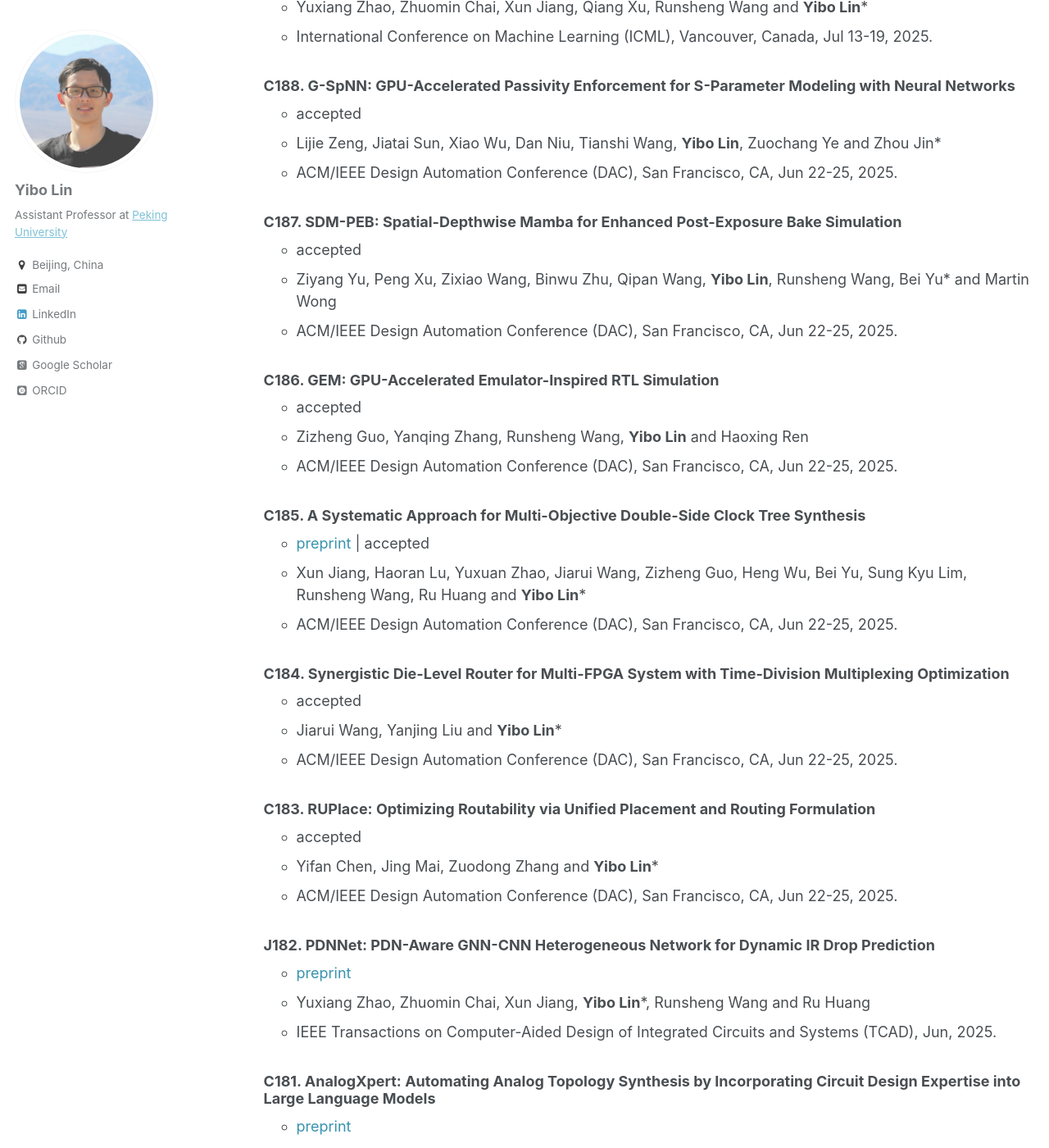
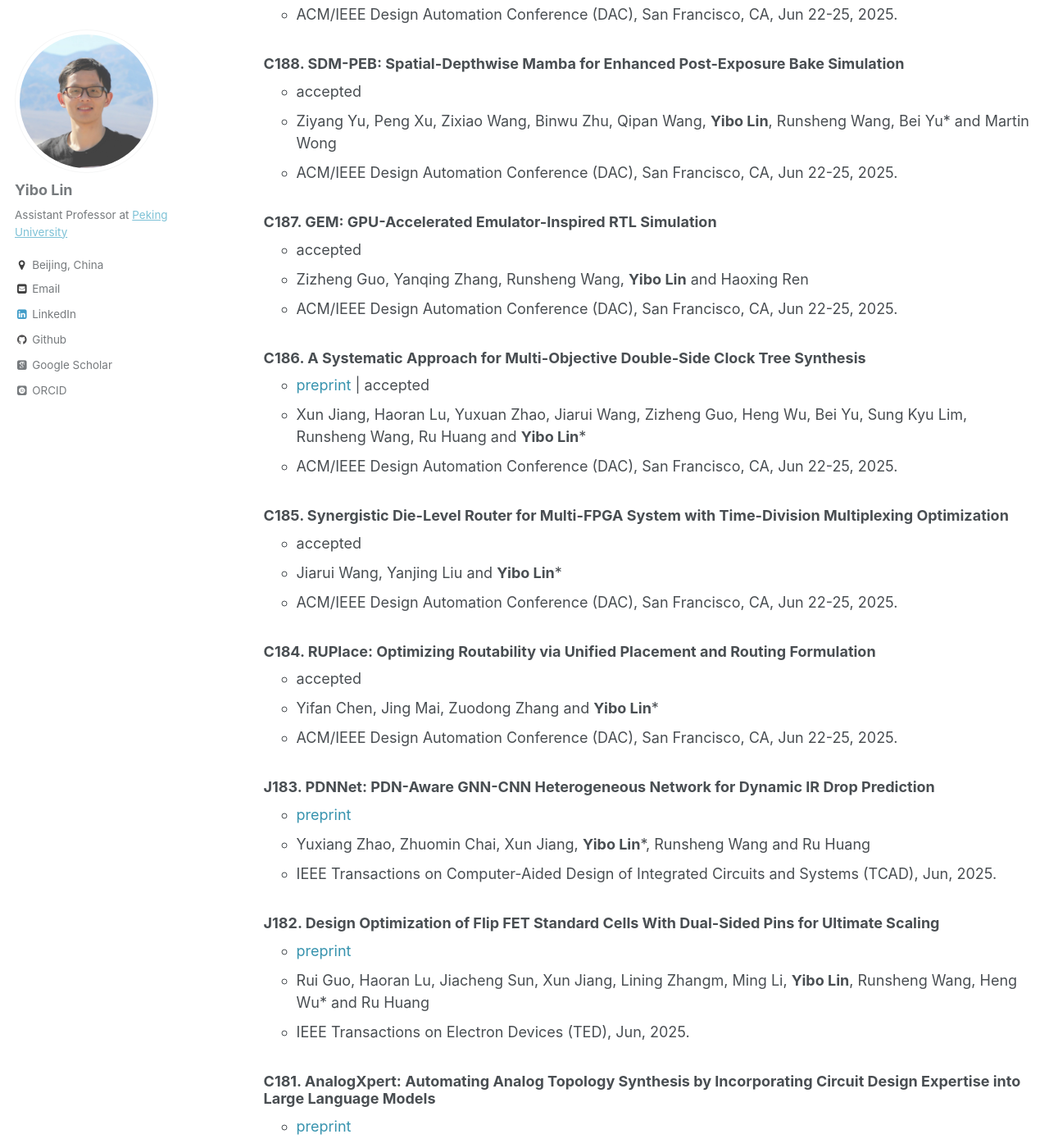
Before and after one commit to limbo018/limbo018.github.io, a Jekyll site: the page built from _pages/publications.md, in a window 1280 px wide and 1400 px high, scrolled down 1403 px. Shown: the whole window at 82% size. Built offline with Jekyll 4.4.1, drawn with Linux system fonts in a browser that asks for light colours; some web fonts are replaced; some of the changed text lies outside the part shown.

Commit message:
update ted25 paper

```diff
--- a/_pages/publications.md
+++ b/_pages/publications.md
@@ -35,55 +35,55 @@ Conference and Journal Papers
      * Bingyang Liu, Haoyi Zhang, Xiaohan Gao, Zichen Kong, Xiyuan Tang, **Yibo Lin**\*, Runsheng Wang and Ru Huang
      * IEEE Transactions on Computer-Aided Design of Integrated Circuits and Systems (TCAD), 2025.
 
-  ### J191. [Design Optimization of Flip FET Standard Cells With Dual-Sided Pins for Ultimate Scaling](https://doi.org/10.1109/TED.2025.3558759)
-     * <a href="https://arxiv.org/abs/2504.10122" style="color:#3793ae">preprint</a> \| accepted
-     * Rui Guo, Haoran Lu, Jiacheng Sun, Xun Jiang, Lining Zhangm, Ming Li, **Yibo Lin**, Runsheng Wang, Heng Wu\* and Ru Huang
-     * IEEE Transactions on Electron Devices (TED), 2025.
-
-  ### J190. [Theseus: Exploring Efficient Wafer-Scale Chip Design for Large Language Models](https://doi.org/10.1109/TCAD.2025.3566297)
+  ### J191. [Theseus: Exploring Efficient Wafer-Scale Chip Design for Large Language Models](https://doi.org/10.1109/TCAD.2025.3566297)
      * <a href="https://arxiv.org/abs/2407.02079" style="color:#3793ae">preprint</a> \| accepted
      * Jingchen Zhu, Chenhao Xue, Yiqi Chen, Zhao Wang, Chen Zhang, Yu Shen, Yifan Chen, Zekang Cheng, Yu Jiang, Tianqi Wang, **Yibo Lin**, Wei Hu, Bin Cui, Runsheng Wang, Yun Liang and Guangyu Sun\*
      * IEEE Transactions on Computer-Aided Design of Integrated Circuits and Systems (TCAD), 2025.
 
-  ### C189. DeepLayout: Learning Neural Representations of Circuit Placement Layout
+  ### C190. DeepLayout: Learning Neural Representations of Circuit Placement Layout
      * accepted
      * Yuxiang Zhao, Zhuomin Chai, Xun Jiang, Qiang Xu, Runsheng Wang and **Yibo Lin**\*
      * International Conference on Machine Learning (ICML), Vancouver, Canada, Jul 13-19, 2025.
 
-  ### C188. G-SpNN: GPU-Accelerated Passivity Enforcement for S-Parameter Modeling with Neural Networks
+  ### C189. G-SpNN: GPU-Accelerated Passivity Enforcement for S-Parameter Modeling with Neural Networks
      * accepted
      * Lijie Zeng, Jiatai Sun, Xiao Wu, Dan Niu, Tianshi Wang, **Yibo Lin**, Zuochang Ye and Zhou Jin\*
      * ACM/IEEE Design Automation Conference (DAC), San Francisco, CA, Jun 22-25, 2025.
 
-  ### C187. SDM-PEB: Spatial-Depthwise Mamba for Enhanced Post-Exposure Bake Simulation
+  ### C188. SDM-PEB: Spatial-Depthwise Mamba for Enhanced Post-Exposure Bake Simulation
      * accepted
      * Ziyang Yu, Peng Xu, Zixiao Wang, Binwu Zhu, Qipan Wang, **Yibo Lin**, Runsheng Wang, Bei Yu\* and Martin Wong
      * ACM/IEEE Design Automation Conference (DAC), San Francisco, CA, Jun 22-25, 2025.
 
-  ### C186. GEM: GPU-Accelerated Emulator-Inspired RTL Simulation
+  ### C187. GEM: GPU-Accelerated Emulator-Inspired RTL Simulation
      * accepted
      * Zizheng Guo, Yanqing Zhang, Runsheng Wang, **Yibo Lin** and Haoxing Ren
      * ACM/IEEE Design Automation Conference (DAC), San Francisco, CA, Jun 22-25, 2025.
 
-  ### C185. A Systematic Approach for Multi-Objective Double-Side Clock Tree Synthesis
+  ### C186. A Systematic Approach for Multi-Objective Double-Side Clock Tree Synthesis
      * <a href="https://arxiv.org/abs/2503.12512" style="color:#3793ae">preprint</a> \| accepted
      * Xun Jiang, Haoran Lu, Yuxuan Zhao, Jiarui Wang, Zizheng Guo, Heng Wu, Bei Yu, Sung Kyu Lim, Runsheng Wang, Ru Huang and **Yibo Lin**\*
      * ACM/IEEE Design Automation Conference (DAC), San Francisco, CA, Jun 22-25, 2025.
 
-  ### C184. Synergistic Die-Level Router for Multi-FPGA System with Time-Division Multiplexing Optimization
+  ### C185. Synergistic Die-Level Router for Multi-FPGA System with Time-Division Multiplexing Optimization
      * accepted
      * Jiarui Wang, Yanjing Liu and **Yibo Lin**\*
      * ACM/IEEE Design Automation Conference (DAC), San Francisco, CA, Jun 22-25, 2025.
 
-  ### C183. RUPlace: Optimizing Routability via Unified Placement and Routing Formulation
+  ### C184. RUPlace: Optimizing Routability via Unified Placement and Routing Formulation
      * accepted
      * Yifan Chen, Jing Mai, Zuodong Zhang and **Yibo Lin**\*
      * ACM/IEEE Design Automation Conference (DAC), San Francisco, CA, Jun 22-25, 2025.
 
-  ### J182. [PDNNet: PDN-Aware GNN-CNN Heterogeneous Network for Dynamic IR Drop Prediction](https://doi.org/10.1109/TCAD.2024.3509796)
+  ### J183. [PDNNet: PDN-Aware GNN-CNN Heterogeneous Network for Dynamic IR Drop Prediction](https://doi.org/10.1109/TCAD.2024.3509796)
      * <a href="https://arxiv.org/abs/2403.18569" style="color:#3793ae">preprint</a>
      * Yuxiang Zhao, Zhuomin Chai, Xun Jiang, **Yibo Lin**\*, Runsheng Wang and Ru Huang
      * IEEE Transactions on Computer-Aided Design of Integrated Circuits and Systems (TCAD), Jun, 2025.
+
+  ### J182. [Design Optimization of Flip FET Standard Cells With Dual-Sided Pins for Ultimate Scaling](https://doi.org/10.1109/TED.2025.3558759)
+     * <a href="https://arxiv.org/abs/2504.10122" style="color:#3793ae">preprint</a>
+     * Rui Guo, Haoran Lu, Jiacheng Sun, Xun Jiang, Lining Zhangm, Ming Li, **Yibo Lin**, Runsheng Wang, Heng Wu\* and Ru Huang
+     * IEEE Transactions on Electron Devices (TED), Jun, 2025.
 
   ### C181. [AnalogXpert: Automating Analog Topology Synthesis by Incorporating Circuit Design Expertise into Large Language Models](https://arxiv.org/abs/2412.19824)
      * <a href="https://arxiv.org/abs/2412.19824" style="color:#3793ae">preprint</a>
```
Also changed, not shown: _includes/publications_cv.md (+10 -10 lines), ref/publications.bib (+6 -6 lines), 3 other files.
